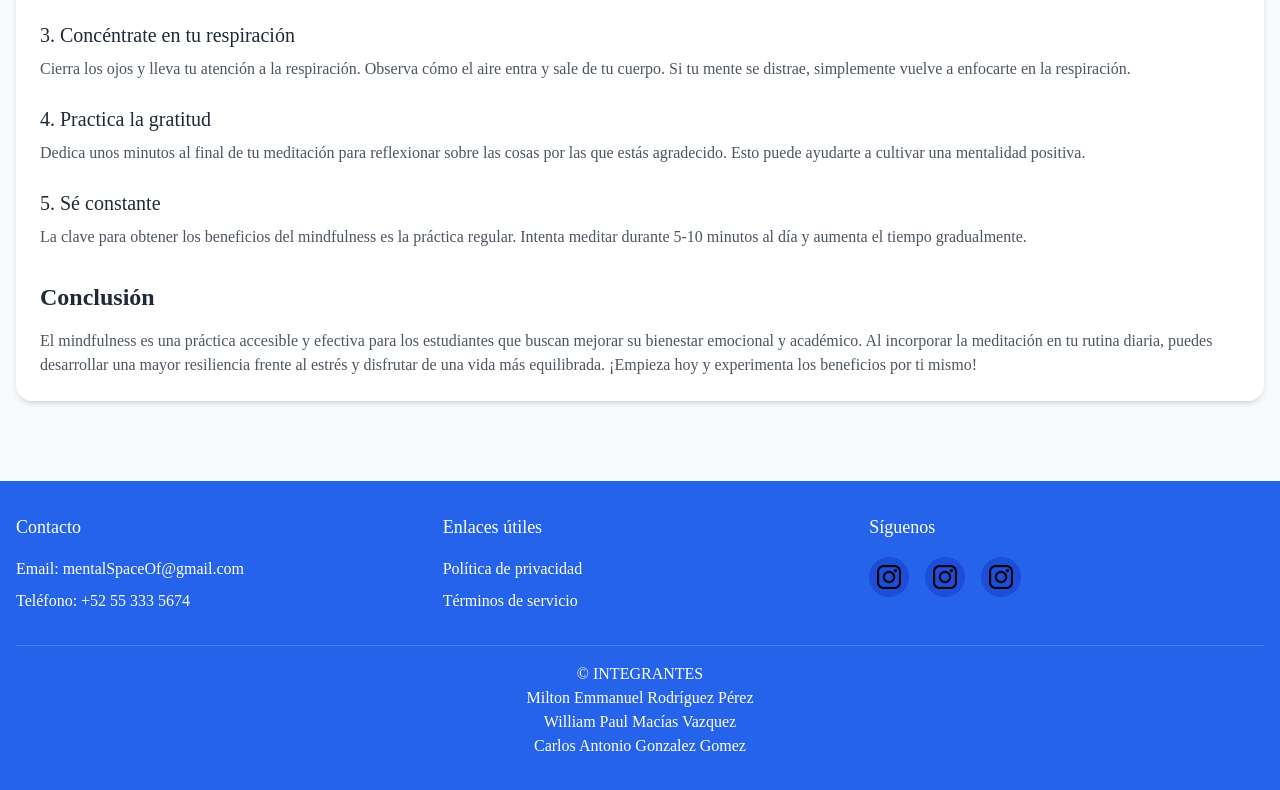
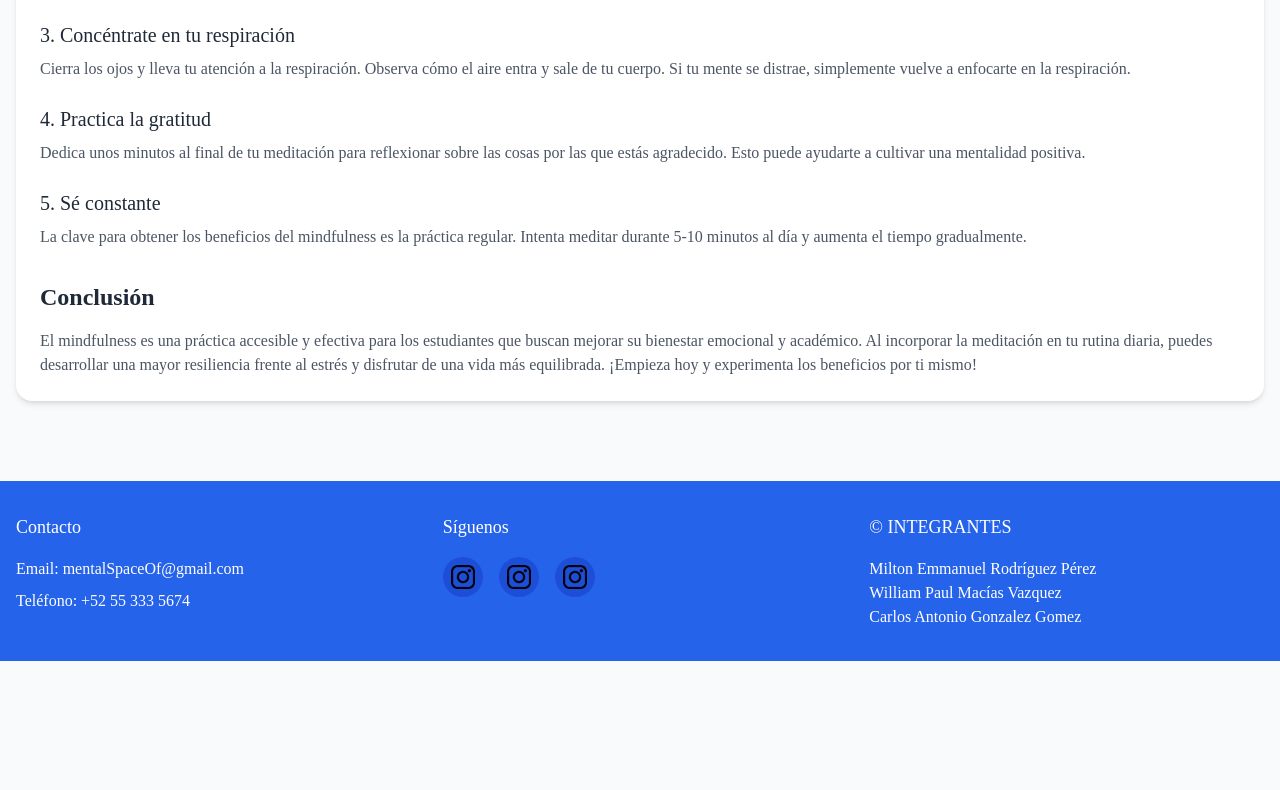
Before and after one commit to MiltonEmm008/salud_mental, a plain HTML site: page articulos/articulo2.html in a window 1280 px wide. Shown: the part 583-1373 px from the top of the page. After the commit the page ends 1244 px from the top, so only its background shows below. Drawn offline with nearby package versions, Linux system fonts and the light colour scheme; files that its build step writes are made by us from their sources.

Commit message:
cambios menores

```diff
--- a/articulos/articulo2.html
+++ b/articulos/articulo2.html
@@ -9,7 +9,7 @@
     <link rel="stylesheet" href="style.css" />
     <script src="https://cdn.jsdelivr.net/npm/@material/web/all.min.js"></script>
     <script src="https://cdn.tailwindcss.com"></script>
-    <link rel="icon" href="/assets/icono_pagina.svg" type="image/svg+xml">
+    <link rel="icon" href="/assets/icono_pagina.svg" type="image/svg+xml" />
     <link
       href="https://fonts.googleapis.com/css2?family=Roboto:wght@300;400;500;700&display=swap"
       rel="stylesheet"
@@ -142,6 +142,7 @@
       </article>
     </main>
 
+    <!-- PIE DE PAGINA -->
     <footer class="bg-blue-600 text-white py-8 mt-12">
       <div class="container mx-auto px-4">
         <div class="grid md:grid-cols-3 gap-8">
@@ -160,19 +161,7 @@
               <span class="hover:text-blue-200">+52 55 333 5674</span>
             </p>
           </div>
-          <div>
-            <h3 class="text-lg font-medium mb-4">Enlaces útiles</h3>
-            <ul class="space-y-2">
-              <li>
-                <a href="#" class="hover:text-blue-200"
-                  >Política de privacidad</a
-                >
-              </li>
-              <li>
-                <a href="#" class="hover:text-blue-200">Términos de servicio</a>
-              </li>
-            </ul>
-          </div>
+
           <div>
             <h3 class="text-lg font-medium mb-4">Síguenos</h3>
             <div class="flex space-x-4">
@@ -208,14 +197,15 @@
               </a>
             </div>
           </div>
-        </div>
-        <div class="border-t border-blue-500 mt-8 pt-4 text-center">
-          <p>© INTEGRANTES</p>
-          <ul>
-            <li>Milton Emmanuel Rodríguez Pérez</li>
-            <li>William Paul Macías Vazquez</li>
-            <li>Carlos Antonio Gonzalez Gomez</li>
-          </ul>
+
+          <div>
+            <h3 class="text-lg font-medium mb-4">© INTEGRANTES</h3>
+            <ul>
+              <li>Milton Emmanuel Rodríguez Pérez</li>
+              <li>William Paul Macías Vazquez</li>
+              <li>Carlos Antonio Gonzalez Gomez</li>
+            </ul>
+          </div>
         </div>
       </div>
     </footer>
```
Also changed, not shown: articulos/articuloTecnicas.html (+12 -22 lines), index.html (+7 -8 lines).
